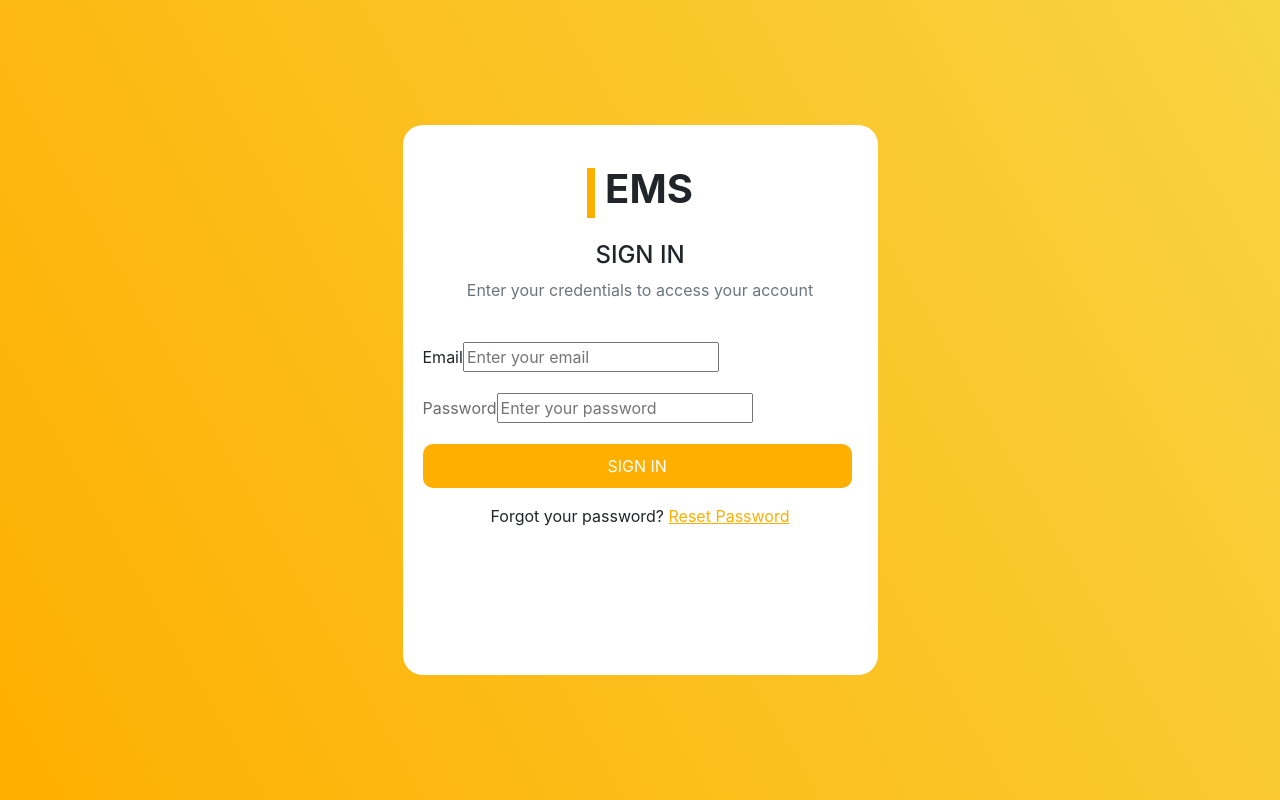
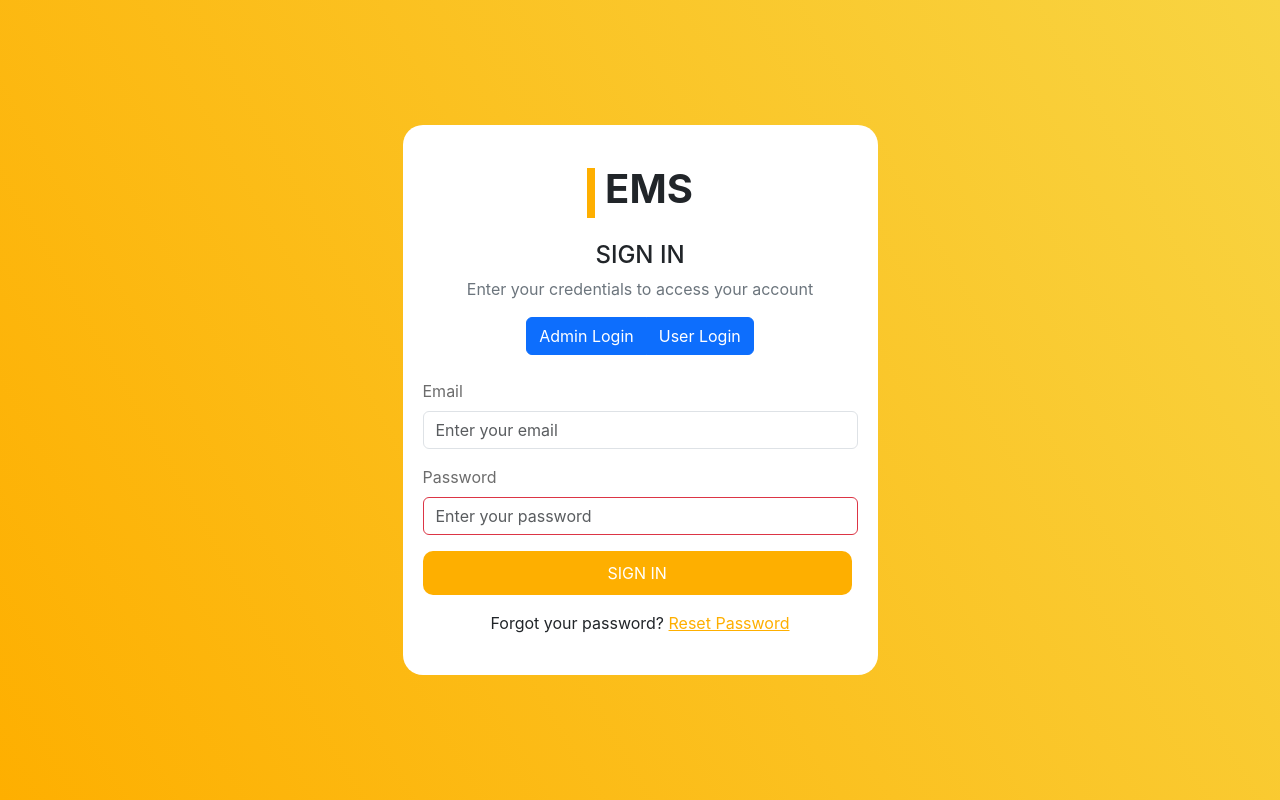
Before and after one commit to nikitacse11/Employee-Management-System, a React (Create React App) app in the folder frontend/: page / in a window 1280 px wide. Built offline with nearby package versions, Linux system fonts and the light colour scheme.

Commit message:
toggle button added

```diff
--- a/frontend/package.json
+++ b/frontend/package.json
@@ -11,6 +11,8 @@
     "bootstrap": "^5.3.7",
     "formik": "^2.4.6",
     "react": "^18.3.1",
+    "react-bootstrap": "^2.10.10",
+    "react-bootstrap-toggle": "^2.3.2",
     "react-dom": "^18.3.1",
     "react-router-dom": "^7.7.0",
     "react-scripts": "5.0.1",
--- a/frontend/src/components/signIn/signIn.jsx
+++ b/frontend/src/components/signIn/signIn.jsx
@@ -1,6 +1,26 @@
 import './signIn.css';
 import { useFormik } from 'formik';
+import { loginSchema } from '../../schemas/loginSchema';
+import ToggleButtonGroup from 'react-bootstrap/ToggleButtonGroup';
+import ToggleButton from 'react-bootstrap/ToggleButton'
 function SignIn () {
+    const initialState = {
+        email: '',
+        password: '',
+    }
+    const formik = useFormik({
+        initialValues: initialState,
+        validationSchema: loginSchema,
+        // onSubmit: async function (values, action) {
+        //     // console.log("Value:", value);
+        //     if (value == 1) {
+        //         await loginAdminHandler(values)
+        //     } else if (value == 2) {
+        //         await loginUserHandler(values)
+        //     }
+        //     action.resetForm()
+        // },
+    })
     return (
         <>
         <div className="signin_main_contain">
@@ -15,55 +35,49 @@ function SignIn () {
                         Enter your credentials to access your account
                     </p>
                     <div className="mb-4 d-flex  justify-content-center align-items-center border-none">
-                        {/* <ToggleButtonGroup
+                         <ToggleButtonGroup
                             type="radio"
                             name="options"
-                            value={value}
                             className="border-0"
-                            onChange={handleChange}
-                        > */}
-                            {/* <ToggleButton
+                        >
+                            <ToggleButton
                                 id="tbg-btn-1"
                                 value={1}
-                                className={`toggle-button ${
-                                    value === 1 ? 'active' : ''
-                                }`}
+                                // className={`toggle-button ${
+                                //     value === 1 ? 'active' : ''
+                                // }`}
                                 // onClick={() => setActiveValue(3)}
                             >
                                 Admin Login
-                            </ToggleButton> */}
-                            {/* <ToggleButton
+                            </ToggleButton>
+                            <ToggleButton
                                 id="tbg-btn-2"
                                 value={2}
-                                className={`toggle-button ${
-                                    value === 2 ? 'active' : ''
-                                }`}
+                                // className={`toggle-button ${
+                                //     value === 2 ? 'active' : ''
+                                // }`}
                                 // onClick={() => setActiveValue(4)}
                             >
                                 User Login
-                            </ToggleButton> */}
-                        {/* </ToggleButtonGroup> */}
+                            </ToggleButton>
+                         </ToggleButtonGroup>
                     </div>
                     <div className="mb-3">
-                        <label htmlFor="email" className="mb-2 input_label">
+                        <label htmlFor="email" className="mb-2 signin_input_label">
                             Email
                         </label>
                         <input
                             type="email"
                             name="email"
                             placeholder="Enter your email"
-                            // value={formik.values.email}
+                            value={formik.values.email}
                             // onChange={formik.handleChange}
                             // onBlur={formik.handleBlur}
-                            // className={`form-control ${
-                            //     formik.errors.email && formik.touched.email
-                            //         ? 'border border-danger '
-                            //         : ''
-                            // }`}
+                            className="form-control"
                         />
-                        {/* {formik.errors.email && formik.touched.email ? (
+                        {formik.errors.email && formik.touched.email ? (
                             <p className="form_error">{formik.errors.email}</p>
-                        ) : null} */}
+                        ) : null}
                     </div>
                     <div className="mb-3">
                         <label
@@ -76,21 +90,17 @@ function SignIn () {
                             type="password"
                             name="password"
                             placeholder="Enter your password"
-                            // value={formik.values.password}
-                            // onChange={formik.handleChange}
+                            value={formik.values.password}
+                            onChange={formik.handleChange}
                             // onBlur={formik.handleBlur}
-                            // className={`form-control ${
-                            //     formik.errors.password &&
-                            //     formik.touched.password
-                            //         ? 'border border-danger '
-                            //         : ''
+                            className="form-control border border-danger"
                             // }`}
                         />
-                        {/* {formik.errors.password && formik.touched.password ? (
+                        {formik.errors.password && formik.touched.password ? (
                             <p className="form_error">
                                 {formik.errors.password}
                             </p>
-                        ) : null} */}
+                        ) : null}
                     </div>
                     <button className=" signin mb-3">SIGN IN</button>
                     <div className="text-center">
--- /dev/null
+++ b/frontend/src/schemas/loginSchema.jsx
@@ -0,0 +1,11 @@
+import * as Yup from 'yup'
+export const loginSchema = Yup.object({
+    email: Yup.string()
+        .matches(
+            /^[^\s@]+@[^\s@]+\.[^\s@]+$/,
+            'Please enter a valid email address'
+        )
+        .required('Email is required field'),
+
+    password: Yup.string().required('Password is required field'),
+})
```
Also changed, not shown: 1 other file (tests, documents, lock files or other folders).
